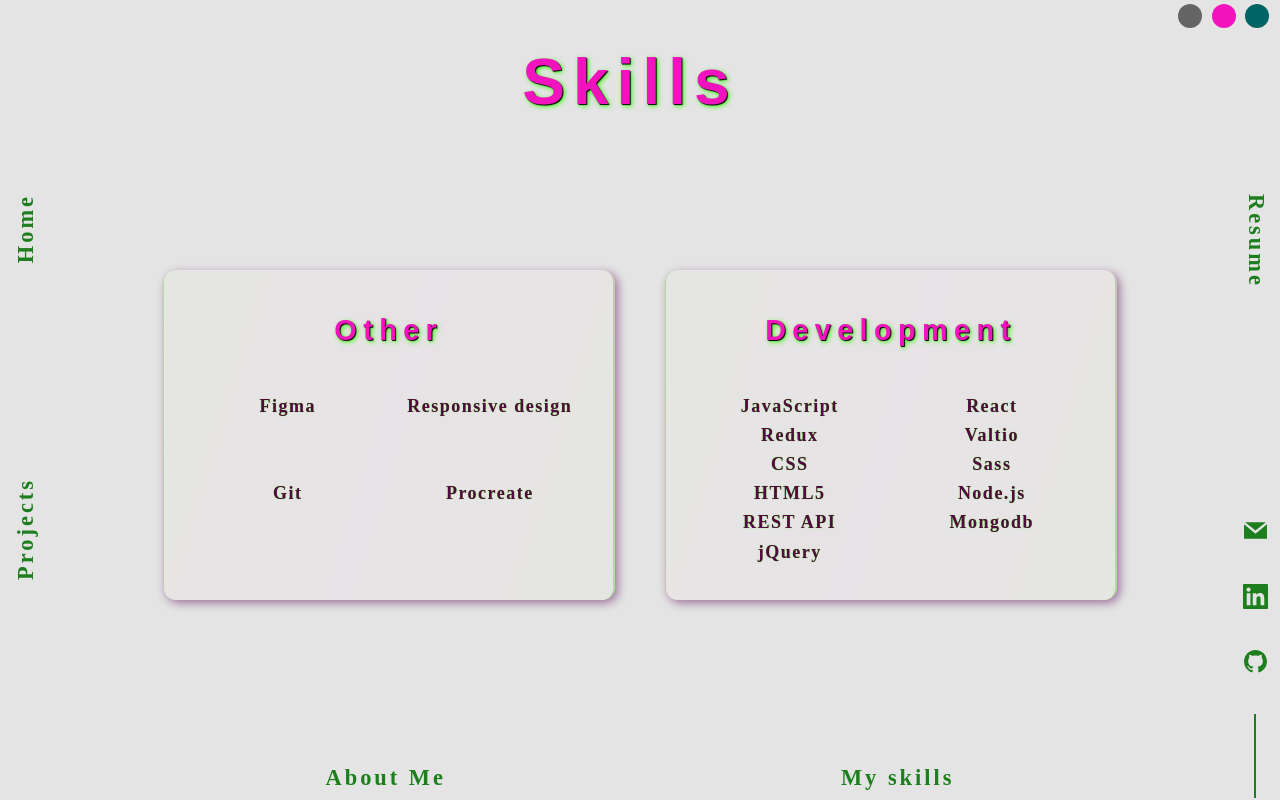
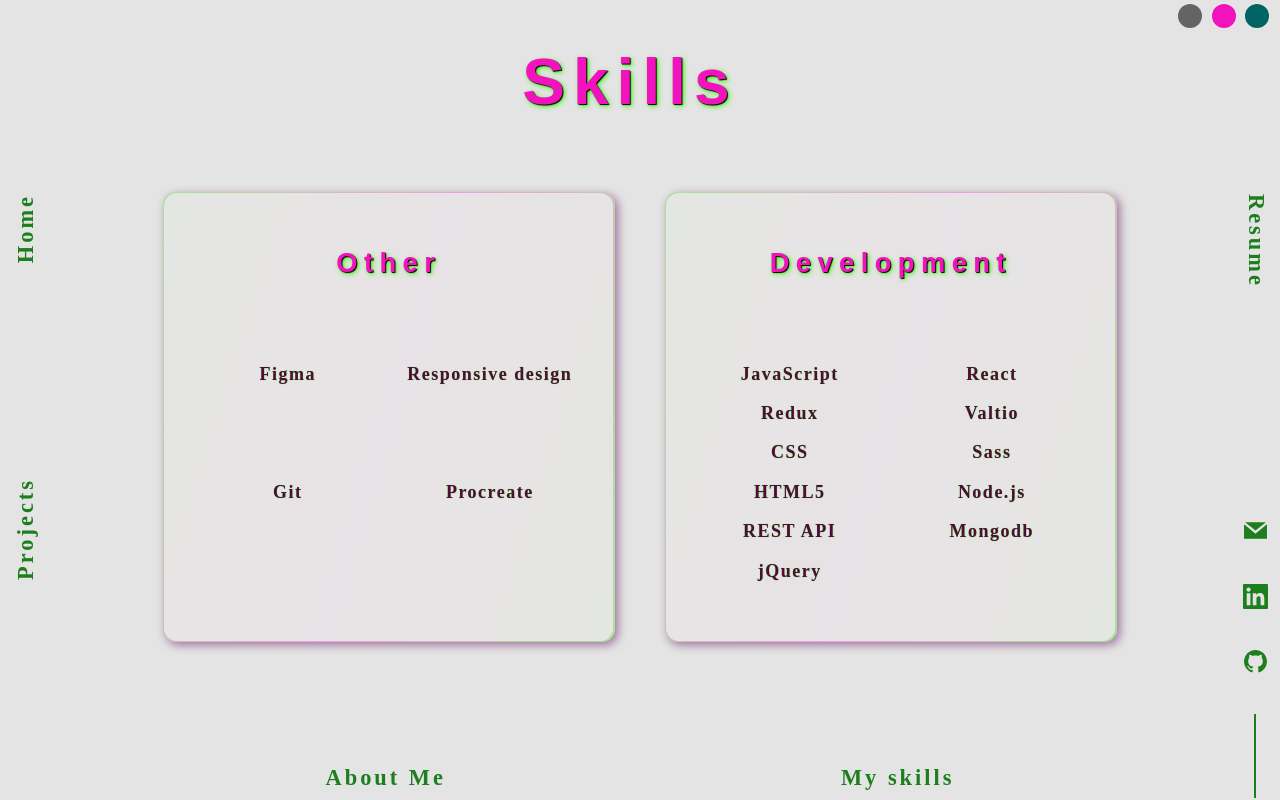
Before and after one commit to Response201/Portfolio, a React (Vite) app: page /skills in a window 1280 px wide. Built offline with nearby package versions, Linux system fonts and the light colour scheme; a web font is replaced by a local one.

Commit message:
Update skills.css

```diff
--- a/src/pages/Skills/skills.css
+++ b/src/pages/Skills/skills.css
@@ -4,7 +4,7 @@
   flex-direction: column;
   align-items: center;
   justify-content: space-between;
-  min-height: 450px;
+  min-height: 500px;
 }
 
 .skills___container_h1 {
@@ -23,7 +23,7 @@
 
 }
 .skills___content {
- height: 85%;
+ height: 90%;
   width: 98%;
   display: grid;
   grid-template-columns: repeat(auto-fit, minmax(20px, 700px));
@@ -36,14 +36,16 @@
 }
 .skills___section {
   color: var(--text-secondary);
-  height: fit-content;
+
+  min-height: fit-content;
   width: 100%;
   position: relative;
   padding: 0%;
+
 }
 
 .skills___section h1 {
-  font-size: clamp(1rem, calc(1.5vw + 1.5vh), 1.8rem);
+  font-size: clamp(1rem, calc(1.2vw + 1.5vh), 1.8rem);
   letter-spacing: 0.8vh;
   padding: 0 auto;
   font-family: "Pattaya", sans-serif;
@@ -51,26 +53,27 @@
   font-weight: 600;
   color: var(--text-header);
   margin: 0;
-  height: 5%;
+
 }
 
 .skills___section p {
   font-size: clamp(12px, calc(1vw + 1vh), 18px);
   text-shadow: 0px 0px 1px var(--complementary);
   color: var(--text-secondary);
-
+ height: 100%;
 }
 
 @media (min-width: 1024px) {
   .skills___content {
     width: 100%;
-    grid-template-columns: repeat(auto-fit, minmax(50%, 1fr));
+    height: 80%;
+    grid-template-columns: repeat(auto-fit, minmax(10vw, 1fr));
   }
   .skills___section {
     color: var(--text-secondary);
-    height: 60%;
+    height: 90%;
     width: 90%;
-
+  max-height: 450px;
     max-width: 550px;
     position: relative;
   }
```
